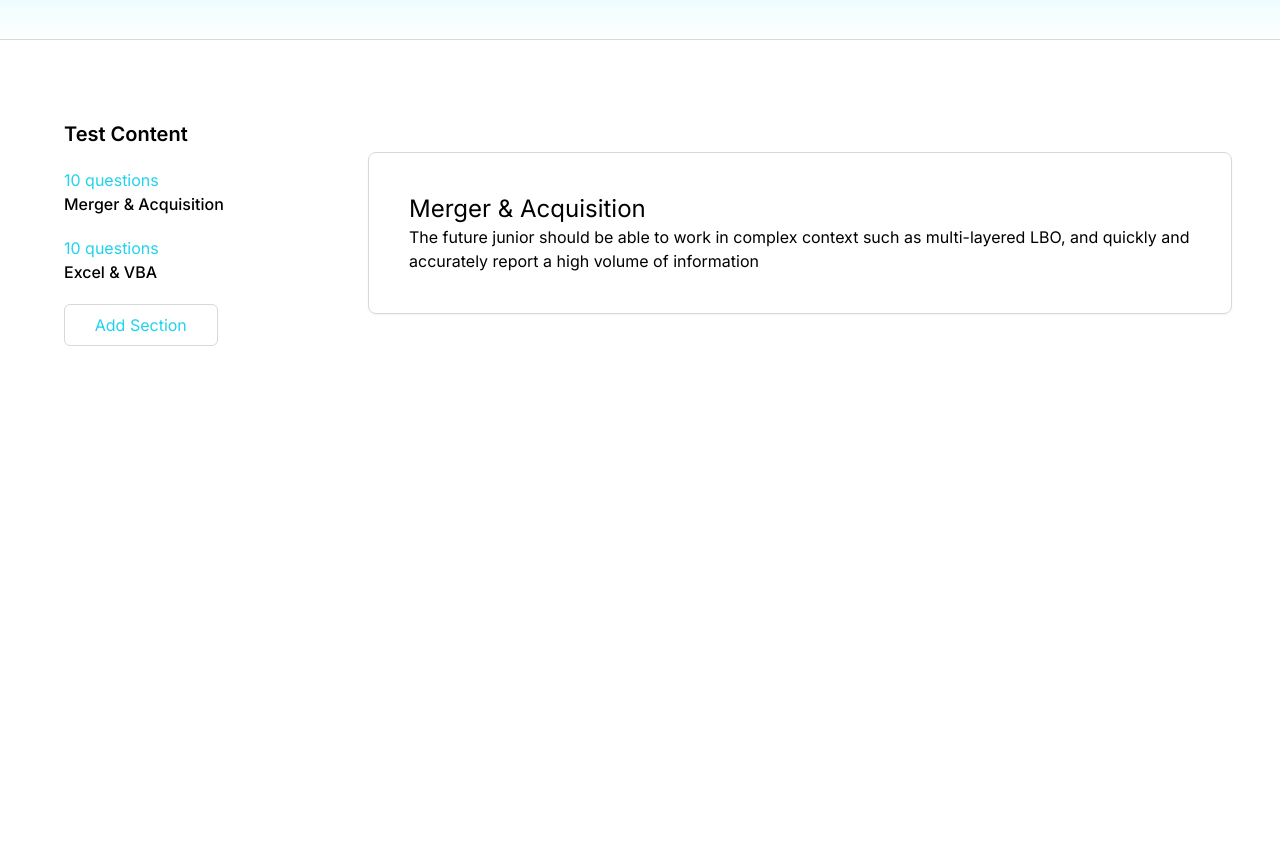
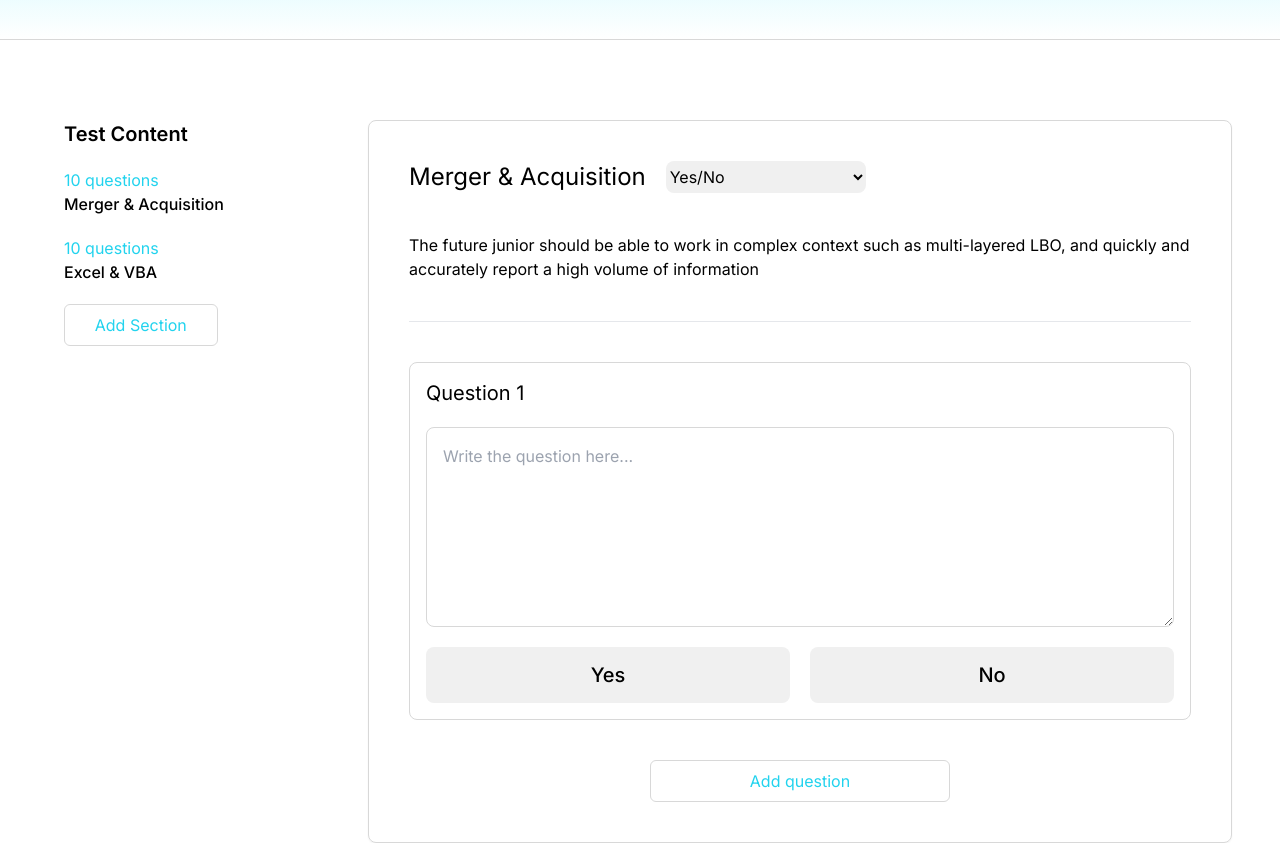
Before and after one commit to LucaLyon1/finnnest, a Next.js app: page /create-test in a window 1280 px wide. Shown: the part 260-1103 px from the top of the page. Before the commit the page ends 800 px from the top, so only its background shows below. Built offline with nearby package versions, Linux system fonts and the light colour scheme.

Commit message:
a bit more layout for the create-test page

```diff
--- a/app/create-test/page.tsx
+++ b/app/create-test/page.tsx
@@ -7,7 +7,7 @@ function createTest() {
             <div className="grid grid-cols-4 mt-20">
                 <div className="col-span-1 w-[80%] ml-auto">
                     <h2 className="text-xl font-semibold">Test Content</h2>
-                    {/* TODO: this comes from state & DB */}
+                    {/* TODO: this comes from state & DB + own component */}
                     <div className="my-5">
                         <p className="text-cyan-400">10 questions</p>
                         <p className="font-medium">Merger & Acquisition</p>
@@ -18,10 +18,29 @@ function createTest() {
                     </div>
                     <button className="w-[60%] py-2 text-cyan-400 border border-[#D8D8D8] rounded-md hover:bg-[#FAFAFA]">Add Section</button>
                 </div>
-                <div className="col-span-3 border border-[#D8D8D8] w-[90%] m-auto rounded-lg shadow-sm p-10">
-                    <h2 className="text-2xl">Merger & Acquisition</h2>
+                {/* TODO:  own component, type as prop*/}
+                <div className="col-span-3 border border-[#D8D8D8] w-[90%] m-auto rounded-lg shadow-sm p-10 flex flex-col gap-10">
+                    <div className="flex gap-5">
+                        <h2 className="text-2xl">Merger & Acquisition</h2>
+                        <select name="question" id="cars" className="bg-[#F0F0F0] rounded-lg w-[200px]">
+                            <option value="yesno">Yes/No</option>
+                            <option value="mcq">Multiple Choice</option>
+                            <option value="text">Open question</option>
+                            <option value="file">File input</option>
+                        </select>
+                    </div>
                     <p>The future junior should be able to work in complex context such as multi-layered LBO,
                         and quickly and accurately report a high volume of information</p>
+                    <hr />
+                    <div className="flex gap-5 flex-col p-4 border border-[#D8D8D8] rounded-lg">
+                        <label htmlFor="title" className="text-xl">Question 1</label>
+                        <textarea className="p-4 border border-[#D8D8D8] rounded-lg w-full h-[200px]" placeholder="Write the question here..."></textarea>
+                        <div className="flex w-full justify-between gap-5">
+                            <button className="w-full bg-[#F0F0F0] h-14 font-medium text-xl rounded-lg hover:bg-cyan-400 hover:text-white transition-all duration-300">Yes</button>
+                            <button className="w-full bg-[#F0F0F0] h-14 font-medium text-xl rounded-lg hover:bg-cyan-400 hover:text-white transition-all duration-300">No</button>
+                        </div>
+                    </div>
+                    <button className="m-auto w-[300px] py-2 text-cyan-400 border border-[#D8D8D8] rounded-md hover:bg-[#FAFAFA]">Add question</button>
                 </div>
             </div>
         </div>
```
